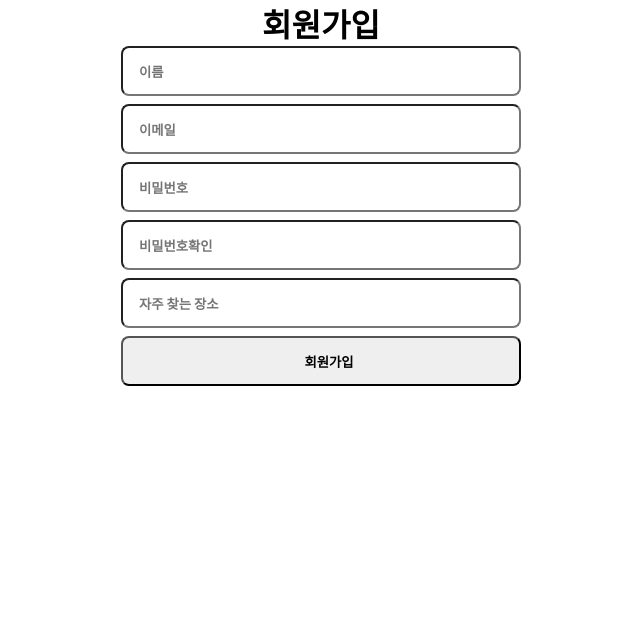
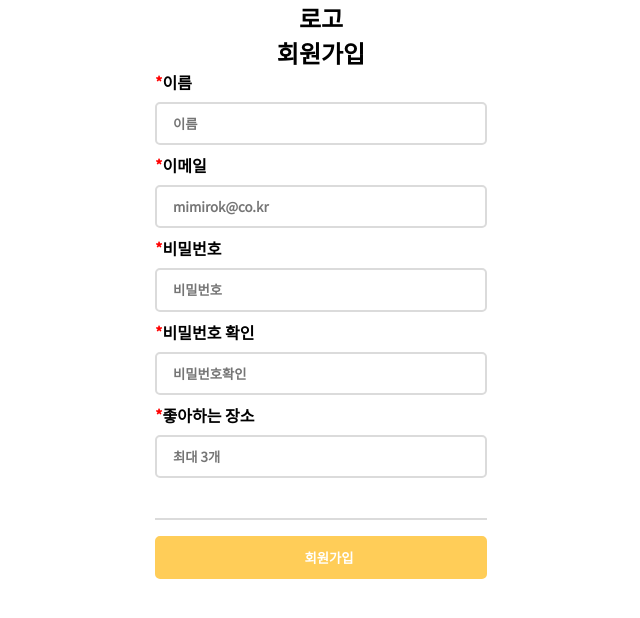
Before and after one commit to Dochi724/Deploy3rd, a React (Create React App) app in the folder web/2thproject/: page /register in a window 1280 px wide. Shown: the top 618 px of the page, without its empty margins (319-959 px from the left). Built offline with nearby package versions, Linux system fonts and the light colour scheme.

Commit message:
라우터 경로 설정

```diff
--- a/web/2thproject/src/App.js
+++ b/web/2thproject/src/App.js
@@ -6,21 +6,24 @@ import Ranking from './components/Ranking'
 import Write from './components/Write'
 import { BrowserRouter as Router, Switch, Route, Link } from "react-router-dom";
 import Register from './components/Register';
+import PublicRoute from './lib/PublicRoute';
+import PrivateRoute from './lib/PrivageRoute';
 const App = () => {
   return (
-
+  // PublicRoute : 로그인되어있고 restricted가 true이면 접근 못함 ex)회원가입 페이지
+  // PrivateRoute : 로그인 안했을때 접근 못함 ex)home
     <Router>
       <div>
         <Switch>
-          <Route exact path="/" component={Home} />
-          <Route path="/login" component={Login} />
-          <Route path="/register" component={Register} />
-          <Route path="/profile" component={Profile} />
-          <Route path="/ranking" component={Ranking} />
-          <Route path="/write" component={Write} />
-          <Route path="*">
+          <PrivateRoute exact path="/" component={Home} />
+          <PublicRoute path="/login" component={Login} />
+          <PublicRoute path="/register" component={Register} />
+          <PrivateRoute path="/profile" component={Profile} />
+          <PrivateRoute path="/ranking" component={Ranking} />
+          <PrivateRoute path="/write" component={Write} />
+          <PrivateRoute path="*">
             <h1>이상한 페이지</h1>
-          </Route>
+          </PrivateRoute>
         </Switch>
       </div>
     </Router>
--- a/web/2thproject/src/components/Login.js
+++ b/web/2thproject/src/components/Login.js
@@ -1,8 +1,10 @@
 import React, { useState } from "react";
 import { Link } from "react-router-dom";
 import '../stylesheets/login.scss';
+import { useHistory } from "react-router";
 import axios from "axios";
 const Login = () => {
+    const history = useHistory();
     const [name, setName] = useState('');
     const [password, setPassword] = useState('');
     const onNameChange = (e) => {
@@ -14,12 +16,21 @@ const Login = () => {
 
     const onSubmit = e => {
         e.preventDefault();
-        // axios.post('http://127.0.0.1:8000/account/api-auth/login/', { // 장고에 이 주소랑 통신해서 회원 가입함!! 형식은 POST
-        //     username: name,
-        //     password: password,
-        // })
-        // .then(response => console.log(response)) // 일단 서버 대답 받아와서 콘솔로 확인해봤음!!
-        // console.log('제출');
+        axios.post('http://127.0.0.1:8000/account/login/', { // 장고에 이 주소랑 통신해서 회원 가입함!! 형식은 POST
+            username: name,
+            password: password,
+        })
+        .then(response => {
+            console.log(response)
+            if(response.data.success) {
+                sessionStorage.setItem('user', name);
+                history.push('/');
+            }
+            else {
+                alert('로그인 실패!');
+            }
+        }) // 일단 서버 대답 받아와서 콘솔로 확인해봤음!!
+
     }
 
     return (
--- a/web/2thproject/src/components/Nav.js
+++ b/web/2thproject/src/components/Nav.js
@@ -1,24 +1,36 @@
+import axios from "axios";
 import React from "react";
 import { Route, Link } from "react-router-dom";
-
+import '../stylesheets/nav.scss';
+import { useHistory } from "react-router";
 const Nav = () => {
+  const history = useHistory();
+  const onLogoutClick = () => {
+    // 로그아웃
+  }
+  const onWriteClick = () => {
+    history.push('/write');
+  }
   return (
-    <div>
+    <div id = "nav">
       <ul>
         <li>
-          <Link to="/">Home</Link>
+          <Link to="/">HOME</Link>
         </li>
         <li>
-          <Link to="/Ranking">Ranking</Link>
+          <Link to="/ranking">RANKING</Link>
         </li>
         <li>
-          <Link to="/Profile">My Page</Link>
+          <Link to="/profile">MY PAGE</Link>
+        </li>
+        <li id = "nav-button-border">
+          <button id = "nav-write-button" onClick = {onWriteClick}>글쓰기</button>
         </li>
         <li>
-          <Link to="/Write">Write</Link>
+          <button onClick = {onLogoutClick}>LOGOUT</button>
         </li>
       </ul>
-      <hr />
+
     </div>
   );
 };
--- a/web/2thproject/src/components/Register.js
+++ b/web/2thproject/src/components/Register.js
@@ -57,15 +57,49 @@ const Register = () => {
     }
     return (
         <div className = "register">
+            <h1>로고</h1>
             <h1>회원가입</h1>
             <form onSubmit={onSubmit}>
-                <input type="text" value={name} placeholder="이름" onChange={onNameChange} required/>
-                <input type="email" value={email} placeholder="이메일" onChange={onEmailChange} required/>
-                <input type="password" value={password} placeholder="비밀번호" onChange={onPasswordChange} required/>
-                <input type="password" value={passwordConfirm} placeholder="비밀번호확인" onChange={onPasswordConfirmChange} required/>
-                {passwordError && <p>비밀번호 틀림</p>}
-                <input type="text" value={favoritePlace} placeholder="자주 찾는 장소" onChange={onFavoritePlaceChange} required/>
-                <input type="submit" value="회원가입" />
+                <div>
+                    <div className = "register-label">
+                        <p className="necessary">*</p>
+                        <p>이름</p>
+                    </div>
+                    <input type="text" value={name} placeholder="이름" onChange={onNameChange} required/>
+                </div>
+                <div>
+                    <div className = "register-label">
+                        <p className="necessary">*</p>
+                        <p>이메일</p>
+                    </div>
+                    <input type="email" value={email} placeholder="mimirok@co.kr" onChange={onEmailChange} required/>
+                </div>
+                <div>
+                    <div className = "register-label">
+                        <p className="necessary">*</p>
+                        <p>비밀번호</p>
+                    </div>
+                    <input type="password" value={password} placeholder="비밀번호" onChange={onPasswordChange} required/>
+                </div>
+                <div>
+                    <div className = "register-label">
+                        <p className="necessary">*</p>
+                        <p>비밀번호 확인</p>
+                    </div>
+                    <input type="password" value={passwordConfirm} placeholder="비밀번호확인" onChange={onPasswordConfirmChange} required/>
+                    {passwordError && <p>비밀번호 틀림</p>}
+                </div>
+                <div>
+                <div className = "register-label">
+                        <p className="necessary">*</p>
+                        <p>좋아하는 장소</p>
+                    </div>
+                    <input type="text" value={favoritePlace} placeholder="최대 3개" onChange={onFavoritePlaceChange} required/>
+                </div>
+                <div className="just-register-line"/>
+                <div>
+                    <input type="submit" value="회원가입" id = "register-submit-button"/>
+                </div>
             </form>
         </div>
     )
--- /dev/null
+++ b/web/2thproject/src/lib/PrivageRoute.js
@@ -0,0 +1,17 @@
+import React from "react";
+import {Route, useHistory} from "react-router-dom";
+import isLogin from "./isLogin";
+
+const PrivateRoute = ({ component: Component, ...rest }) => {
+    const history = useHistory();
+    return (
+        // Show the component only when the user is logged in
+        // Otherwise, redirect the user to /login page
+        <Route
+            {...rest}
+            render={(props) => (isLogin() ? <Component {...props} /> : history.push('/login'))}
+        />
+    );
+};
+
+export default PrivateRoute;
--- /dev/null
+++ b/web/2thproject/src/lib/PublicRoute.js
@@ -0,0 +1,14 @@
+import React from "react";
+import { Route, Redirect } from "react-router-dom";
+import isLogin from "./isLogin";
+
+const PublicRoute = ({ component: Component, restricted, ...rest }) => {
+    return (
+        <Route
+            {...rest}
+            render={(props) => (isLogin() && restricted ? <Redirect to="/" /> : <Component {...props} />)}
+        />
+    );
+};
+
+export default PublicRoute;
--- /dev/null
+++ b/web/2thproject/src/lib/isLogin.js
@@ -0,0 +1,3 @@
+const isLogin = () => !!sessionStorage.getItem('user');
+
+export default isLogin;
--- a/web/2thproject/src/stylesheets/index.scss
+++ b/web/2thproject/src/stylesheets/index.scss
@@ -12,3 +12,6 @@ a {
 html {
     font-size: 16px;
 }
+ul {
+    list-style: none;
+}
--- /dev/null
+++ b/web/2thproject/src/stylesheets/nav.scss
@@ -0,0 +1,38 @@
+#nav {
+    height: 2.5rem;
+    display: flex;
+    align-items: center;
+    justify-content: center;
+}
+#nav ul {
+    display: flex;
+    align-items: center;
+}
+
+#nav ul li a {
+    font-size: 1rem;
+    font-weight: bold;
+    margin-right: 0.5rem;
+    color: #c4c4c3;
+}
+
+#nav button {
+    background-color: #ffffff;
+    color: #FFCD58;
+    font-weight: bold;
+    border: 1px solid #FFCD58;
+    border-radius: 5px;
+    padding: 3px 6px 3px 6px;
+}
+
+#nav #nav-write-button {
+    background-color: #000000;
+    color: #ffffff;
+    border-color: #000000;
+    padding: 3px 8px 3px 8px;
+    margin-right: 0.4rem;
+}
+
+#nav #nav-button-border {
+    margin-left: 2rem;
+}
--- a/web/2thproject/src/stylesheets/register.scss
+++ b/web/2thproject/src/stylesheets/register.scss
@@ -5,13 +5,44 @@
         display: flex;
         flex-direction: column;
         input {
-            width: 400px;
-            height: 50px;
-            border-radius: 8px;
+            width: 20.75rem;
+            height: 2.7rem;
+            border-radius: 5px;
             font-weight: 900;
             padding-left: 1rem;
             margin-bottom: 0.5rem;
+            border: 2px solid #dbdbdb;
         }
     }
     align-items: center;
 }
+
+.register input::placeholder {
+    color: dbdbdb;
+}
+
+.register h1 {
+    font-size: 1.5rem;
+}
+
+.register-label {
+    display: flex;
+    font-weight: bold;
+    margin-bottom: 0.5rem;
+}
+.register-label .necessary {
+    color: red
+}
+
+.just-register-line {
+    width: 20.75rem;
+    border-bottom: 2px solid #dbdbdb;
+    margin-top: 2rem;
+    margin-bottom: 1rem;
+}
+
+.register #register-submit-button {
+    background-color: #ffcd58;
+    color: #ffffff;
+    border-color: #ffcd58;
+}
```
